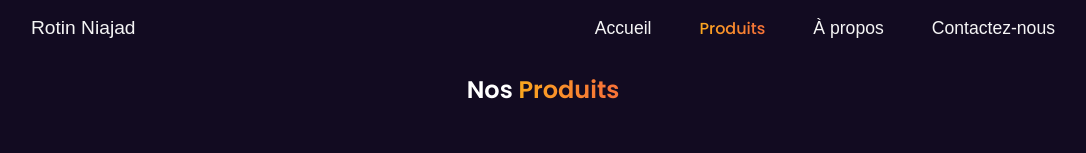
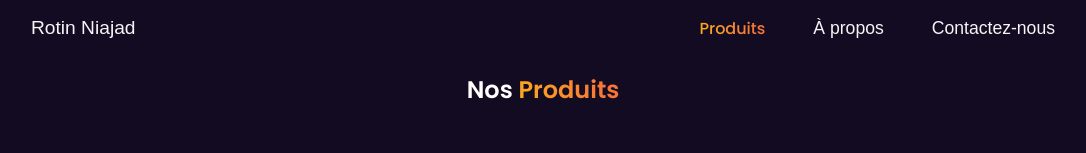
Before and after one commit to AmineElkhalidy/rotinniajad, a React (Vite) app: page /products in a window 1280 px wide. Shown: the top 153 px of the page, without its empty margins (97-1183 px from the left). Built offline with nearby package versions, Linux system fonts and the light colour scheme; a web font is replaced by a local one.

Commit message:
Navbar modified!

```diff
--- a/src/components/Header/Navbar.jsx
+++ b/src/components/Header/Navbar.jsx
@@ -26,16 +26,6 @@ const Navbar = () => {
 
       <div className="nav__menu-desktop">
         <ul className="nav__list-desktop">
-          <li className="nav__item-desktop">
-            <NavLink
-              to="/"
-              className="nav__link-desktop"
-              onClick={() => setOpen(false)}
-            >
-              Accueil
-            </NavLink>
-          </li>
-
           <li className="nav__item-desktop">
             <NavLink
               to="/products"
@@ -82,12 +72,6 @@ const Navbar = () => {
         >
           <ul className="nav__list">
             <li className="nav__item">
-              <Link to="/" className="nav__link" onClick={() => setOpen(false)}>
-                Accueil
-              </Link>
-            </li>
-
-            <li className="nav__item">
               <Link
                 to="/products"
                 className="nav__link"
```
